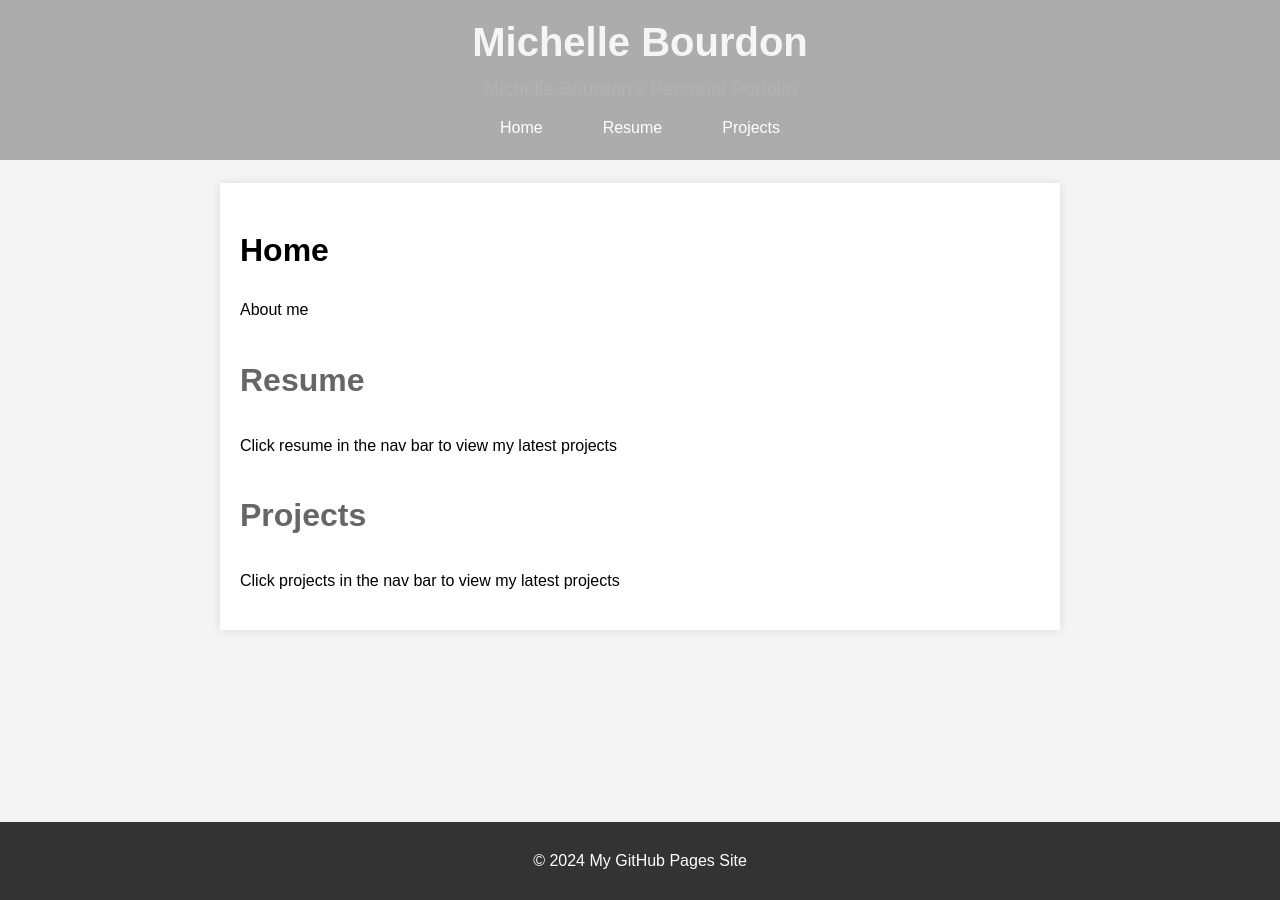
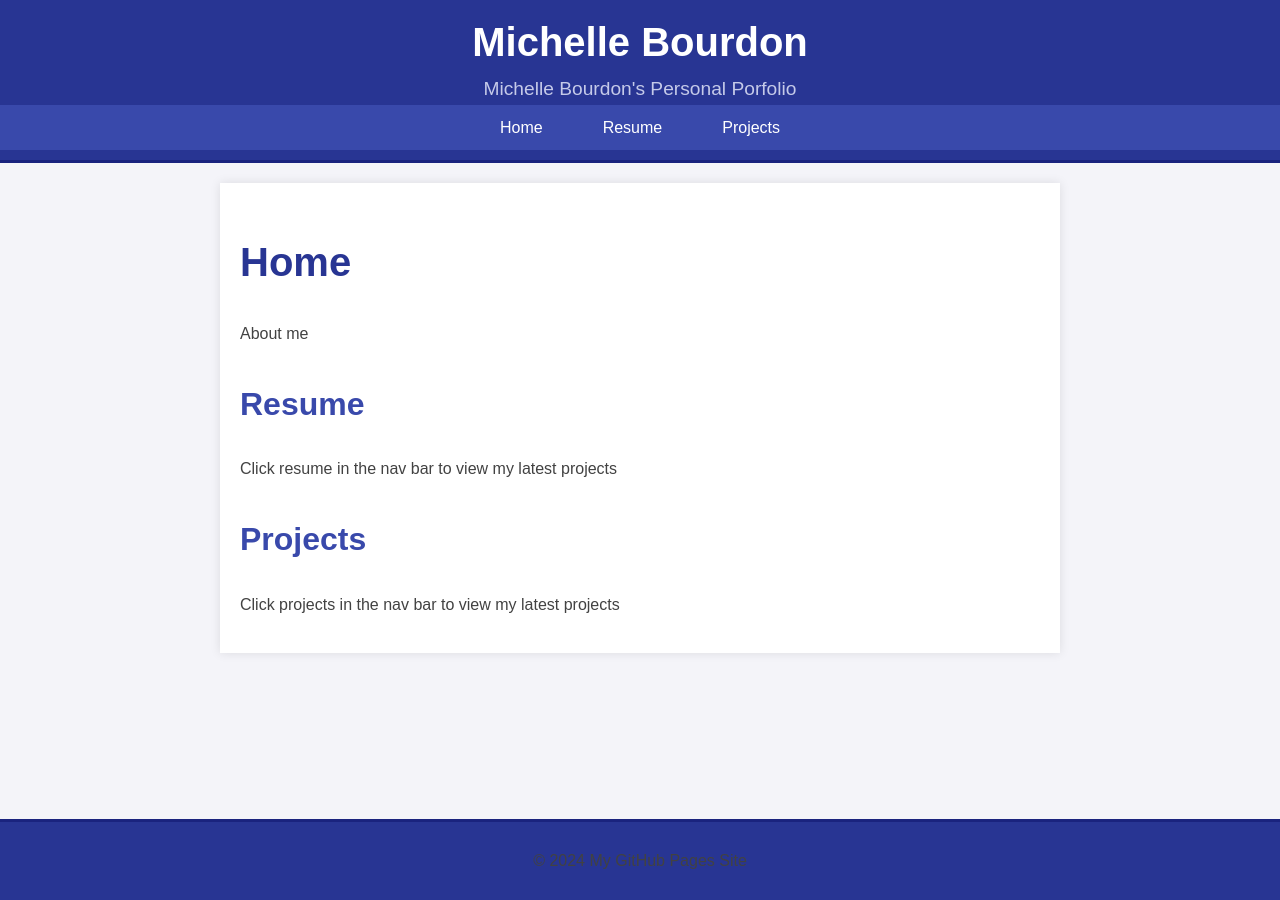
Before and after one commit to mbourdo/mbourdo.github.io, a Jekyll site: the page built from index.md, in a window 1280 px wide. Built offline with Jekyll 4.4.1, drawn with Linux system fonts in a browser that asks for light colours.

Commit message:
Update colors for improved contrast and aesthetics

```diff
--- a/assets/css/style.css
+++ b/assets/css/style.css
@@ -3,35 +3,28 @@ body {
     margin: 0;
     padding: 0;
     line-height: 1.6;
-    background-color: #f4f4f4;
+    background-color: #f4f4f9; /* Light grey background for contrast */
 }
 
 header {
-    background-color: #acacac;
+    background-color: #283593; /* Deep blue for header background */
     color: white;
     padding: 10px 0;
     text-align: center;
-    border-bottom: 3px solid #f4f4f4;
+    border-bottom: 3px solid #1a237e; /* Slightly darker blue for border */
 }
 
 header h1 {
     margin: 0;
     font-size: 2.5em;
-    color: #f5f5f5;
+    color: #ffffff; /* White for the title */
 }
 
 header p {
     margin: 0;
     font-size: 1.2em;
-    color: #b2b3b4;
+    color: #c5cae9; /* Light grey for description */
 }
-
-h2 {
-    font-size: 2em;
-    color: #666;
-    margin-top: 1em;
-}
-
 
 nav ul {
     list-style-type: none;
@@ -39,7 +32,7 @@ nav ul {
     margin: 0;
     display: flex;
     justify-content: center;
-    background-color: #acacac;
+    background-color: #3949ab; /* Medium blue for navbar */
 }
 
 nav ul li {
@@ -54,7 +47,7 @@ nav ul li a {
 }
 
 nav ul li a:hover {
-    background-color: #555;
+    background-color: #1a237e; /* Darker blue on hover */
 }
 
 main {
@@ -65,12 +58,52 @@ main {
     box-shadow: 0 0 10px rgba(0, 0, 0, 0.1);
 }
 
+h1 {
+    font-size: 2.5em;
+    color: #283593; /* Deep blue for h1 */
+}
+
+h2 {
+    font-size: 2em;
+    color: #3949ab; /* Medium blue for h2 */
+    margin-top: 1em;
+}
+
+h3 {
+    font-size: 1.75em;
+    color: #5c6bc0; /* Lighter blue for h3 */
+    margin-top: 1em;
+}
+
+h4 {
+    font-size: 1.5em;
+    color: #7986cb; /* Even lighter blue for h4 */
+    margin-top: 1em;
+}
+
+h5 {
+    font-size: 1.25em;
+    color: #9fa8da; /* Lightest blue for h5 */
+    margin-top: 1em;
+}
+
+h6 {
+    font-size: 1em;
+    color: #c5cae9; /* Light grey-blue for h6 */
+    margin-top: 1em;
+}
+
+p {
+    margin-bottom: 1em;
+    color: #424242; /* Dark grey for paragraph text */
+}
+
 footer {
-    background-color: #333;
+    background-color: #283593;
     color: white;
     text-align: center;
     padding: 10px 0;
-    border-top: 3px solid #f4f4f4;
+    border-top: 3px solid #1a237e;
     position: absolute;
     bottom: 0;
     width: 100%;
```
